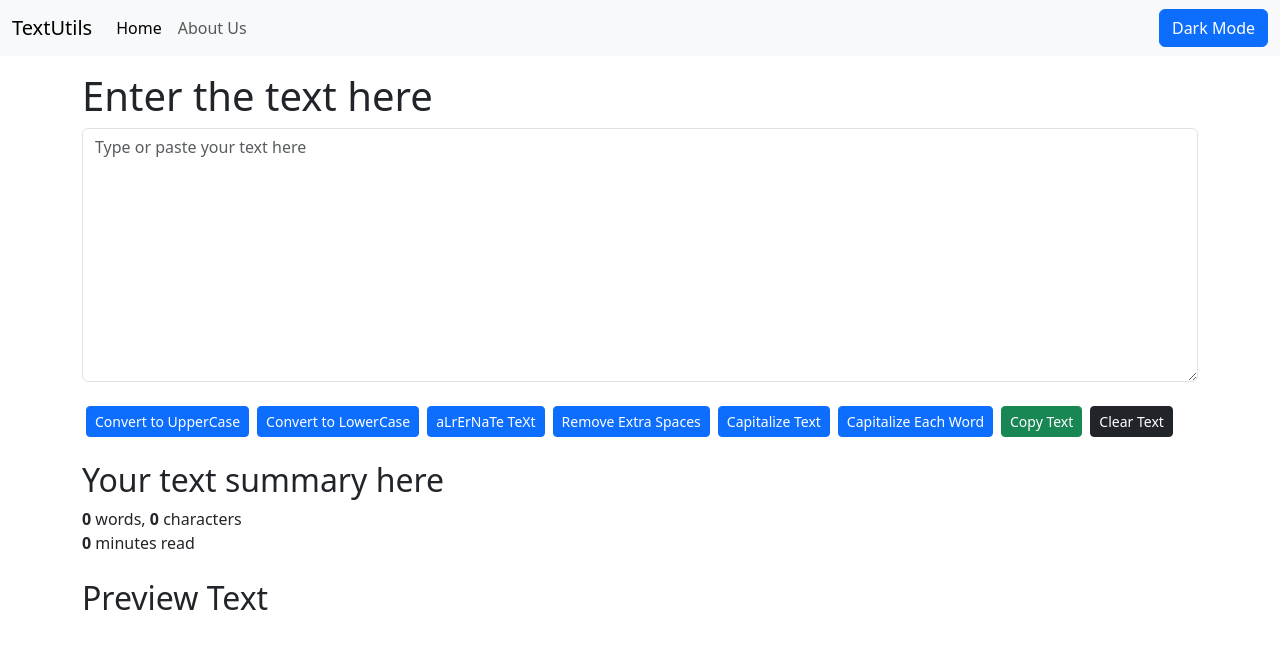
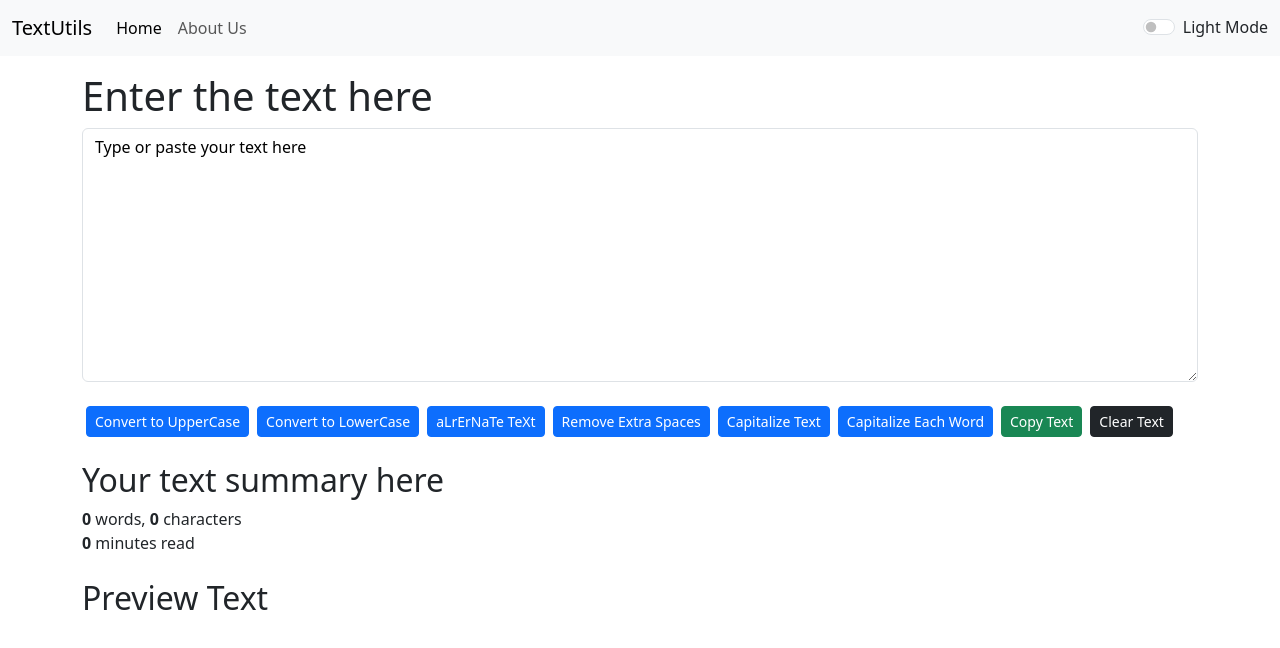
Before and after one commit to patilmanas04/My-First-React-App, a React (Create React App) app: page / in a window 1280 px wide. Shown: the top 648 px of the page. Built offline with nearby package versions, Linux system fonts and the light colour scheme.

Commit message:
Added Toggle Dark Mode Switch

```diff
--- a/src/App.css
+++ b/src/App.css
@@ -0,0 +1,7 @@
+textarea.default-placeholder-color::placeholder{
+    color: initial;
+}
+
+textarea.change-placeholder-color::placeholder{
+    color: rgb(255 255 255 / 35%)
+}
--- a/src/App.js
+++ b/src/App.js
@@ -1,15 +1,37 @@
+import { useState } from 'react';
 import './App.css';
 import Navbar from './Components/Navbar';
 import TextForm from './Components/TextForm';
 // import About from './Components/About';
 
+// background: "rgba(255, 255, 255, 0.1)";
+// border: "none";
+// color: "white";
+// height: "257px";
+// box-shadow: "2px 2px 6px black";
+
 const appName = 'TextUtils';
 function App() {
+    const [mode, setMode] = useState('light');
+
+    const toggleMode = ()=>{
+        if(mode==="light"){
+            setMode('dark');
+            document.body.style.backgroundColor = "#121212";
+            document.body.style.color = 'white';
+        }
+        else{
+            setMode('light');
+            document.body.style.backgroundColor = "white";
+            document.body.style.color = "#212529";
+        }
+    }
+
     return (
         <>
-            <Navbar appName={appName} aboutText='About Us' />
+            <Navbar appName={appName} aboutText='About Us' toggleMode={toggleMode} mode={mode} />
 
-            <TextForm heading='Enter the text here' />
+            <TextForm heading='Enter the text here' mode={mode} />
 
             {/* <About heading='About Us'/>   */}
 
--- a/src/Components/Navbar.js
+++ b/src/Components/Navbar.js
@@ -1,27 +1,9 @@
-import React, { useState } from 'react';
+import React from 'react';
 import PropTypes from 'prop-types';
 
 function Navbar(props) {
-
-    const [buttonName, setButtonName] = useState('Dark Mode');
-    const [mode, setMode] = useState("navbar navbar-expand-lg bg-body-tertiary");
-    const [theme, setTheme] = useState("light");
-
-    const switchMode = ()=>{
-        if(buttonName==="Dark Mode"){
-            setMode("navbar navbar-expand-lg bg-dark border-bottom border-bottom-dark");
-            setButtonName("Light Mode");
-            setTheme("dark");
-        }
-        else{
-            setMode("navbar navbar-expand-lg bg-body-tertiary");
-            setButtonName("Dark Mode");
-            setTheme("light");
-        }
-    }
-
     return (
-        <nav className={mode} data-bs-theme={theme}>
+        <nav className="navbar navbar-expand-lg bg-body-tertiary" data-bs-theme={props.mode}>
             <div className="container-fluid">
                 <a className="navbar-brand" href="/">{props.appName}</a>
                 <button className="navbar-toggler" type="button" data-bs-toggle="collapse" data-bs-target="#navbarSupportedContent" aria-controls="navbarSupportedContent" aria-expanded="false" aria-label="Toggle navigation">
@@ -37,7 +19,10 @@ function Navbar(props) {
                         </li>
                     </ul>
                     <form className="d-flex" role="search">
-                        <button className="btn btn-primary" type='button' onClick={switchMode}>{buttonName}</button>
+                        <div className="form-check form-switch">
+                            <input className="form-check-input" type="checkbox" role="switch" id="flexSwitchCheckDefault" onClick={props.toggleMode}/>
+                            <label className={`form-check-label fw-normal text-${props.mode==="light"?'dark':'light'}`} htmlFor="flexSwitchCheckDefault">{props.mode.charAt(0).toUpperCase()+props.mode.slice(1)} Mode</label>
+                        </div>
                     </form>
                 </div>
             </div>
--- a/src/Components/TextForm.js
+++ b/src/Components/TextForm.js
@@ -1,6 +1,23 @@
 import React, {useState} from 'react';
 
 function TextForm(props) {
+    const defaultTextAreaStyles = {
+        background: "#ffffff",
+        color: "#212529",
+        border: "1px solid #dee2e6",
+        boxShadow: "none"
+    }
+
+    const darkTextAreaStyles = {
+        background: "rgba(255, 255, 255, 0.1)",
+        border: "none",
+        color: "white",
+        boxShadow: "1px 1px 6px black"
+    };
+
+    const textArea = document.querySelector('#exampleFormControlTextarea1');
+    console.dir(textArea);
+
     const [text, setText] = useState();
 
     const TextToUpperCase = ()=>{
@@ -53,8 +70,8 @@ function TextForm(props) {
         let newText = '';
         let index = 0;
         for(let i=0 ; i<text.length ; i++){
-            if(text[i]!=' '){
-                if(index%2==0){
+            if(text[i]!==' '){
+                if(index%2===0){
                     newText += text[i].toLowerCase();
                     index++
                 }
@@ -73,7 +90,7 @@ function TextForm(props) {
     let wordsInText = 0
     if(text){
         text.split(" ").forEach((e)=>{
-            wordsInText = (e.length!=0) ? wordsInText+=1 : wordsInText;
+            wordsInText = (e.length!==0) ? wordsInText+=1 : wordsInText;
         });
     }
     let charatersInText = (text) ? text.length : 0;
@@ -84,7 +101,7 @@ function TextForm(props) {
             <div className="container my-3">
                 <h1>{props.heading}</h1>
                 <div className="mb-3">
-                    <textarea className="form-control" value={text} id="exampleFormControlTextarea1" placeholder="Type or paste your text here" rows="10" onChange={ChangeText}></textarea>
+                    <textarea className={`form-control ${props.mode==="light"?"default":"change"}-placeholder-color`} value={text} id="exampleFormControlTextarea1" placeholder="Type or paste your text here" rows="10" onChange={ChangeText} style={props.mode==="light"?defaultTextAreaStyles:darkTextAreaStyles}></textarea>
                 </div>
                 <button className="btn btn-primary mx-1 my-2 btn-sm" onClick={TextToUpperCase}>Convert to UpperCase</button>
                 <button className="btn btn-primary mx-1 my-2 btn-sm" onClick={TextToLowerCase}>Convert to LowerCase</button>
@@ -103,7 +120,7 @@ function TextForm(props) {
 
             <div className="container my-4">
                 <h2>Preview Text</h2>
-                <p>{text}</p>
+                <p>{(text!=="")?text:"Type something in the above textbox to preview it here"}</p>
             </div>
         </>
     );
```
